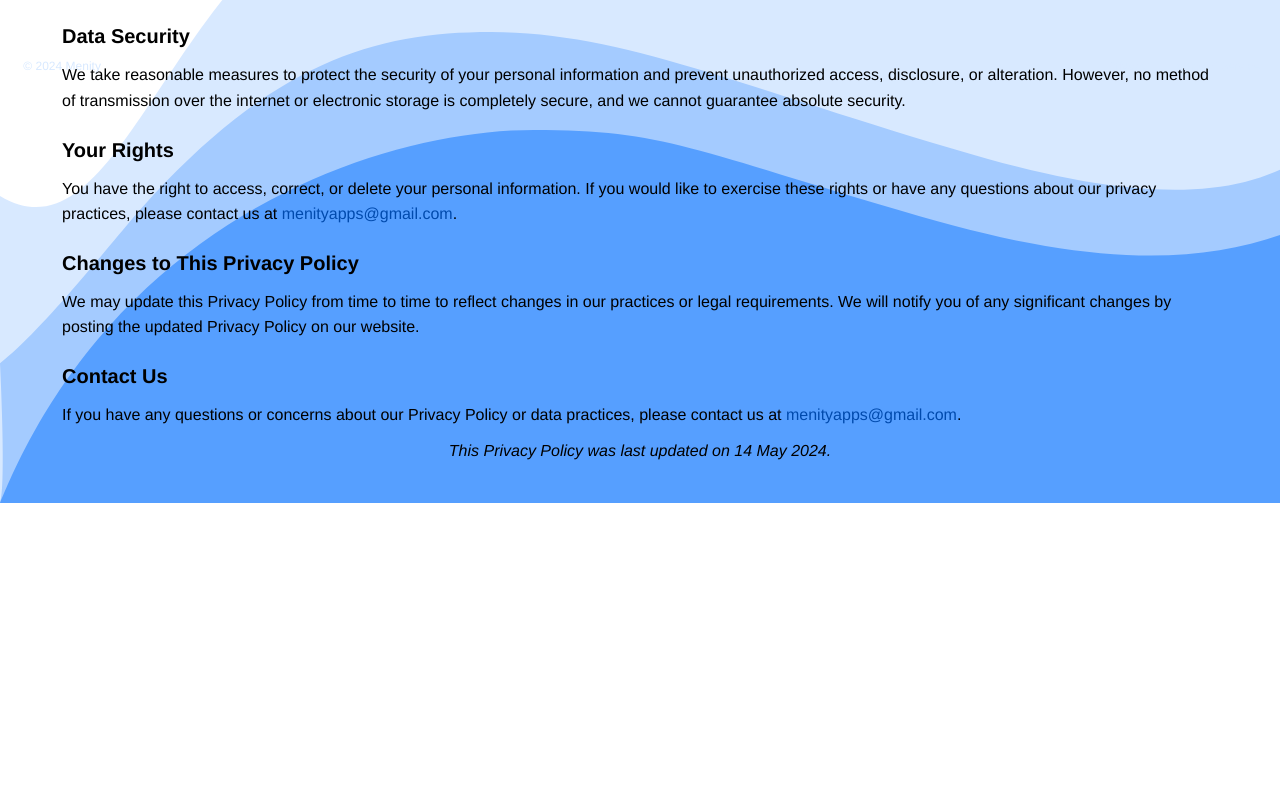
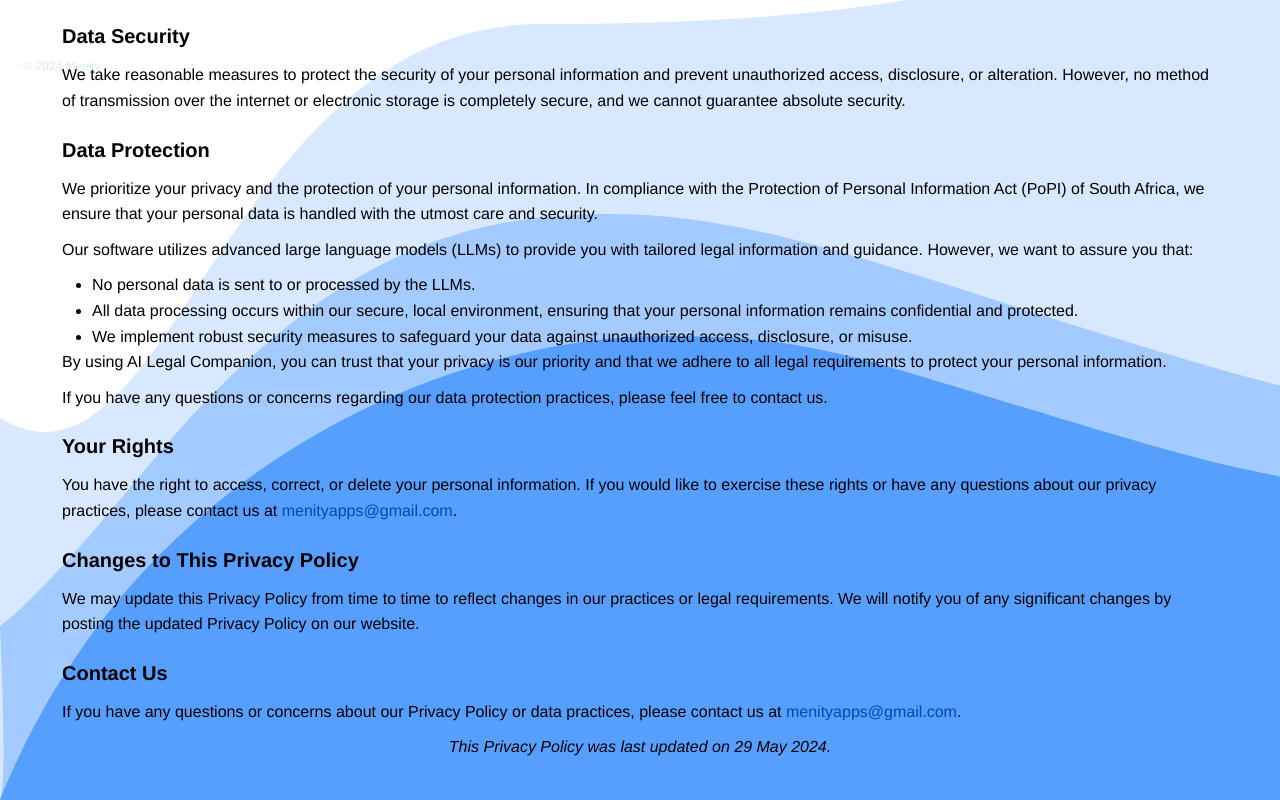
Before and after one commit to mavu072/legal-companion-webapp, a React (Create React App) app: page /privacy in a window 1280 px wide. Shown: the part 714-1514 px from the top of the page. Before the commit the page ends 1217 px from the top, so only its background shows below. Built offline with nearby package versions, Linux system fonts and the light colour scheme; no server answers.

Commit message:
Updated privacy policy

```diff
--- a/src/components/legal/Privacy.js
+++ b/src/components/legal/Privacy.js
@@ -40,6 +40,19 @@
                     <h2>Data Security</h2>
                     <p>We take reasonable measures to protect the security of your personal information and prevent unauthorized access, disclosure, or alteration. However, no method of transmission over the internet or electronic storage is completely secure, and we cannot guarantee absolute security.</p>
 
+                    <h2>Data Protection</h2>
+                    <p>We prioritize your privacy and the protection of your personal information. In compliance with the Protection of Personal Information Act (PoPI) of South Africa, we ensure that your personal data is handled with the utmost care and security.</p>
+
+                    <p>Our software utilizes advanced large language models (LLMs) to provide you with tailored legal information and guidance. However, we want to assure you that:</p>
+                    <ul>
+                        <li>No personal data is sent to or processed by the LLMs.</li>
+                        <li>All data processing occurs within our secure, local environment, ensuring that your personal information remains confidential and protected.</li>
+                        <li>We implement robust security measures to safeguard your data against unauthorized access, disclosure, or misuse.</li>
+                    </ul>
+                    <p>By using AI Legal Companion, you can trust that your privacy is our priority and that we adhere to all legal requirements to protect your personal information.</p>
+
+                    <p>If you have any questions or concerns regarding our data protection practices, please feel free to contact us.</p>
+
                     <h2>Your Rights</h2>
                     <p>You have the right to access, correct, or delete your personal information. If you would like to exercise these rights or have any questions about our privacy practices, please contact us at <a className='link' href="mailto:menityapps@gmail.com">menityapps@gmail.com</a>.</p>
 
@@ -49,7 +62,7 @@
                     <h2>Contact Us</h2>
                     <p>If you have any questions or concerns about our Privacy Policy or data practices, please contact us at <a className='link' href="mailto:menityapps@gmail.com">menityapps@gmail.com</a>.</p>
 
-                    <p>This Privacy Policy was last updated on 14 May 2024.</p>
+                    <p>This Privacy Policy was last updated on 29 May 2024.</p>
                 </div>
             </div>
             <AppFooter />
```
